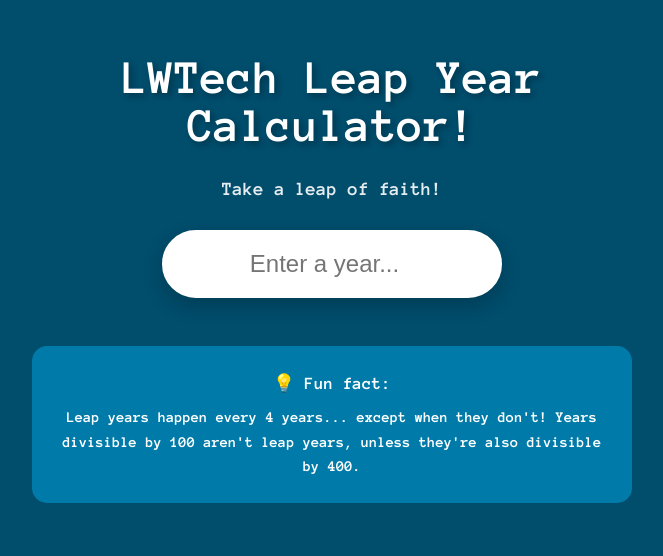
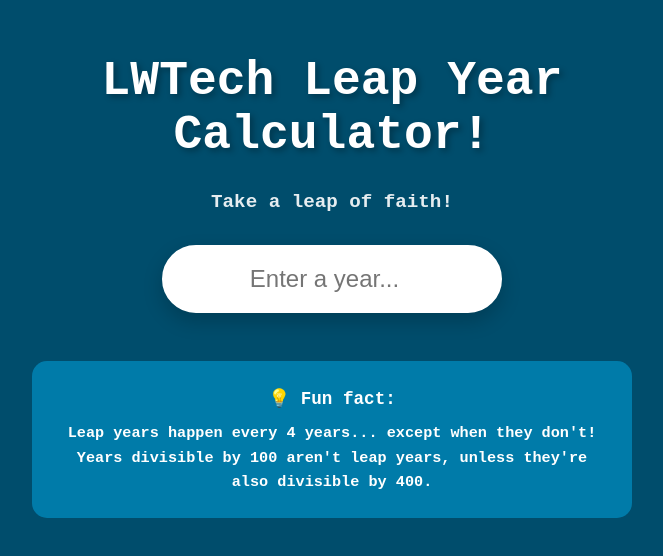
Before and after one commit to web-alchemist/leap-year-checker, a SvelteKit app: page / in a window 1280 px wide. Shown: the top 556 px of the page, without its empty margins (308-971 px from the left). Built offline with nearby package versions, Linux system fonts and the light colour scheme.

Commit message:
Remove font import from app.css
Removed Google Fonts import from app.css.

```diff
--- a/src/app.css
+++ b/src/app.css
@@ -1,5 +1,3 @@
-@import url('https://fonts.googleapis.com/css2?family=Anonymous+Pro:wght@400;700&family=Montserrat:ital,wght@0,100..900;1,100..900&display=swap');
-
 body {
 	margin: 0;
 	padding: 0;
```
